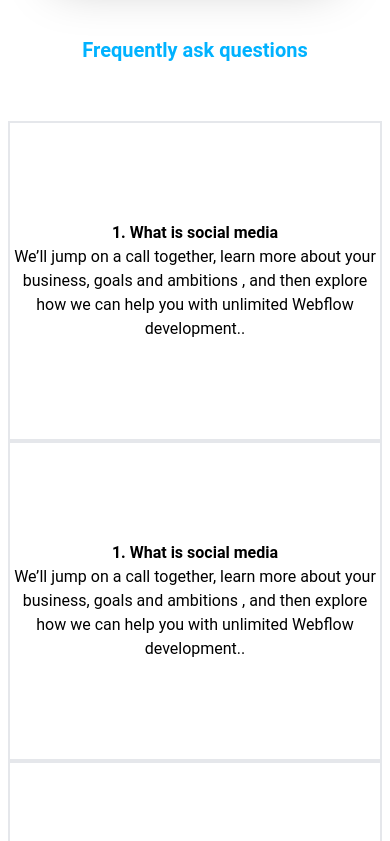
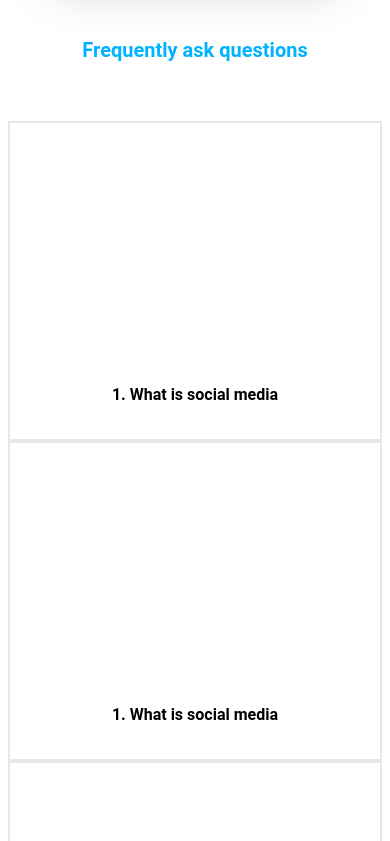
Before and after one commit to krishanumishra778/NTW, a React (Vite) app in the folder client/: page / in a window 390 px wide. Shown: the part 8460-9301 px from the top of the page. Built offline with nearby package versions, Linux system fonts and the light colour scheme; no server answers.

Commit message:
askquestions.jsx section modify
askquestions.jsx section modify

```diff
--- a/client/src/App.jsx
+++ b/client/src/App.jsx
@@ -74,6 +74,7 @@ export default function App() {
       once: true, // Only animate elements once
     });
   }, []);
+
 
   return (
     <>
--- a/client/src/Components/layout/NavDemo.jsx
+++ b/client/src/Components/layout/NavDemo.jsx
@@ -11,7 +11,7 @@ export const NavDemo = () => {
 
   return (
     <>
-      <div className="max-w-[90%] w-[1540px] hidden md:block mx-auto fixed bottom-[15px] left-0 right-0 bg-[#494949] rounded-full z-[1]">
+      <div className="max-w-[90%] w-[1540px] hidden md:block mx-auto fixed bottom-[15px] left-0 right-0 bg-[#494949] rounded-full z-50">
         <nav>
           <ul className="grid grid-cols-6 text-center">
             <Link className={`rounded-full hover:text-[#FFF] py-4 lg:text-p font-[600] sm:text-[13px] hover:bg-[#00B2FF] ${location.pathname == '/' ? 'bg-[#00B2FF]' : ""}  text-white`} to="/">
--- a/client/src/Components/pages/Askquestions.jsx
+++ b/client/src/Components/pages/Askquestions.jsx
@@ -10,41 +10,59 @@ export const Askquestions = () => {
             <div className='w-[98%] max-w-[1300px] mx-auto grid lg:grid-cols-3 sm:grid-cols-2 py-10 text-center'>
 
 
-                <div className='border-2 h-80 flex flex-col justify-center items-center'>
-                    <h1 className='font-bold'>1.  What is social media</h1>
-                    <p>We’ll jump on a call together, learn more about
-                        your business, goals and ambitions , and then
-                        explore how we can help you with unlimited Webflow development..</p>
+                <div className='border-2 relative h-80 flex flex-col hover:bg-gray-100 overflow-hidden justify-center items-center  cursor-pointer  '>
+                    <div className="h-80 duration-500 absolute top-[180px] hover:top-0 flex flex-col justify-center items-center cursor-pointer group gap-10">
+                        <h1 className="font-bold pt-90">1. What is social media</h1>
+                        <p className="">
+                            We’ll jump on a call together, learn more about your business, goals and ambitions, and then explore how we can help you with unlimited Webflow development.
+                        </p>
+                    </div>
+
                 </div>
-                <div className='border-2 h-80 flex flex-col justify-center items-center'>
-                    <h1 className='font-bold'>1.  What is social media</h1>
-                    <p>We’ll jump on a call together, learn more about
-                        your business, goals and ambitions , and then
-                        explore how we can help you with unlimited Webflow development..</p>
+                <div className='border-2 relative h-80 flex flex-col  hover:bg-gray-100 overflow-hidden justify-center items-center  cursor-pointer  '>
+                    <div className="h-80 duration-500 absolute top-[180px] hover:top-0 flex flex-col justify-center items-center cursor-pointer group gap-10">
+                        <h1 className="font-bold pt-90">1. What is social media</h1>
+                        <p className="">
+                            We’ll jump on a call together, learn more about your business, goals and ambitions, and then explore how we can help you with unlimited Webflow development.
+                        </p>
+                    </div>
+
                 </div>
-                <div className='border-2 h-80 flex flex-col justify-center items-center'>
-                    <h1 className='font-bold'>1.  What is social media</h1>
-                    <p>We’ll jump on a call together, learn more about
-                        your business, goals and ambitions , and then
-                        explore how we can help you with unlimited Webflow development..</p>
+                <div className='border-2 relative h-80 flex flex-col  hover:bg-gray-100 overflow-hidden justify-center items-center  cursor-pointer  '>
+                    <div className="h-80 duration-500 absolute top-[180px] hover:top-0 flex flex-col justify-center items-center cursor-pointer group gap-10">
+                        <h1 className="font-bold pt-90">1. What is social media</h1>
+                        <p className="">
+                            We’ll jump on a call together, learn more about your business, goals and ambitions, and then explore how we can help you with unlimited Webflow development.
+                        </p>
+                    </div>
+
                 </div>
-                <div className='border-2 h-80 flex flex-col justify-center items-center'>
-                    <h1 className='font-bold'>1.  What is social media</h1>
-                    <p>We’ll jump on a call together, learn more about
-                        your business, goals and ambitions , and then
-                        explore how we can help you with unlimited Webflow development..</p>
+                <div className='border-2 relative h-80 flex flex-col  hover:bg-gray-100 overflow-hidden justify-center items-center  cursor-pointer  '>
+                    <div className="h-80 duration-500 absolute top-[180px] hover:top-0 flex flex-col justify-center items-center cursor-pointer group gap-10">
+                        <h1 className="font-bold pt-90">1. What is social media</h1>
+                        <p className="">
+                            We’ll jump on a call together, learn more about your business, goals and ambitions, and then explore how we can help you with unlimited Webflow development.
+                        </p>
+                    </div>
+
                 </div>
-                <div className='border-2 h-80 flex flex-col justify-center items-center'>
-                    <h1 className='font-bold'>1.  What is social media</h1>
-                    <p>We’ll jump on a call together, learn more about
-                        your business, goals and ambitions , and then
-                        explore how we can help you with unlimited Webflow development..</p>
+                <div className='border-2 relative h-80 flex flex-col  hover:bg-gray-100 overflow-hidden justify-center items-center  cursor-pointer  '>
+                    <div className="h-80 duration-500 absolute top-[180px] hover:top-0 flex flex-col justify-center items-center cursor-pointer group gap-10">
+                        <h1 className="font-bold pt-90">1. What is social media</h1>
+                        <p className="">
+                            We’ll jump on a call together, learn more about your business, goals and ambitions, and then explore how we can help you with unlimited Webflow development.
+                        </p>
+                    </div>
+
                 </div>
-                <div className='border-2 h-80 flex flex-col justify-center items-center'>
-                    <h1 className='font-bold'>1.  What is social media</h1>
-                    <p>We’ll jump on a call together, learn more about
-                        your business, goals and ambitions , and then
-                        explore how we can help you with unlimited Webflow development..</p>
+                <div className='border-2 relative h-80 flex flex-col  hover:bg-gray-100 overflow-hidden justify-center items-center  cursor-pointer  '>
+                    <div className="h-80 duration-500 absolute top-[180px] hover:top-0 flex flex-col justify-center items-center cursor-pointer group gap-10">
+                        <h1 className="font-bold pt-90">1. What is social media</h1>
+                        <p className="">
+                            We’ll jump on a call together, learn more about your business, goals and ambitions, and then explore how we can help you with unlimited Webflow development.
+                        </p>
+                    </div>
+
                 </div>
 
             </div>
--- a/client/src/Components/pages/Workssimple.jsx
+++ b/client/src/Components/pages/Workssimple.jsx
@@ -2,17 +2,17 @@ import React from 'react'
 
 export const Workssimple = () => {
     return (
-        <div class="grid md:grid-cols-2 w-[98%] max-w-[1300px] mx-auto">
-            <div>
-                <h1 className="text-[#00B2FF] font-[600]  sm:text-tt  xs:text-mt md:text-title xs:text-center md:text-left    mb-4 sm:mb-1 ">
+        <div class="grid md:grid-cols-2 w-[98%] max-w-[1300px] mx-auto ">
+            <div className=''>
+                <h1 className="text-[#00B2FF] font-[600] sticky top-44   sm:text-tt  xs:text-mt md:text-title xs:text-center md:text-left    mb-4 sm:mb-1 ">
                     How it works? <span className='text-[#494949]'>Simple</span>
                 </h1>
             </div>
             {/*  1  //// */}
             <div className=''>
-                <div className='bg-[#00B2FF] rounded-md text-white p-5'>
-                    <div>
-                        <h1 className='text-xl font-bold'>1</h1>
+                <div className='bg-[#00B2FF] rounded-md text-white p-5 sticky z-10 top-44 '>
+                    <div className=''>
+                        <h1 className='text-xl font-bold '>1</h1>
                         <p>We’ll jump on a call together, learn more about
                             your business, goals and ambitions , and then
                             explore how we can help you with unlimited Webflow development.
@@ -20,7 +20,7 @@ export const Workssimple = () => {
                     </div>
                 </div>
                 {/* 2 */}
-                <div className='bg-[#00B2FF] rounded-md text-white p-5 my-5'>
+                <div className='bg-[#00B2FF] rounded-md text-white p-5 my-5 sticky z-10 top-44  '>
 
                     <div className=''>
                         <h1 className='text-xl font-bold'>2</h1>
@@ -35,9 +35,9 @@ export const Workssimple = () => {
                     </div>
                 </div>
                 {/* 3 */}
-                <div className='bg-[#00B2FF] rounded-md text-white p-5'>
+                <div className='bg-[#00B2FF] rounded-md text-white p-5 sticky z-10 top-44 '>
 
-                    <div>
+                    <div className=''>
                         <h1 className='text-xl font-bold'>3</h1>
                         <p className='text-xl font-bold'>Unlimited Webflow on tap
                         </p>
```
Also changed, not shown: client/src/Components/pages/Creativeshowcase.jsx (+4 -4 lines).
